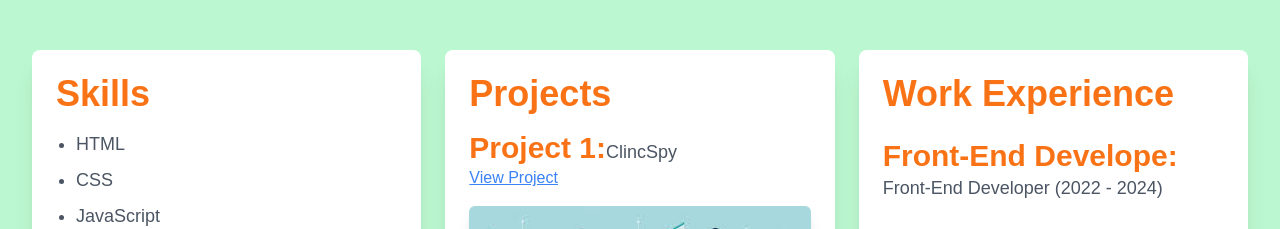
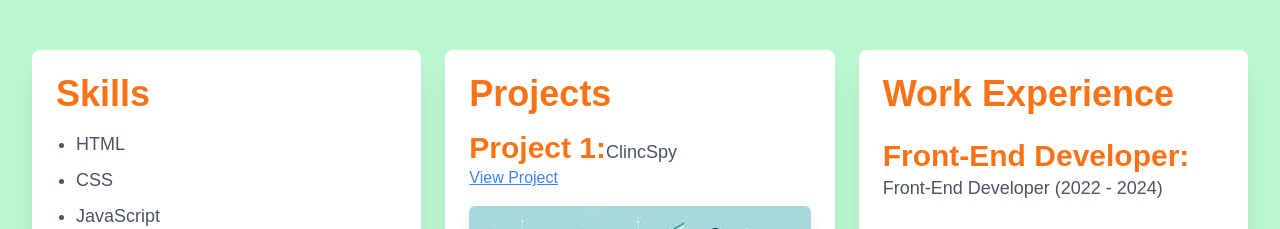
Before and after one commit to SaifD227/Saif-Ali-protfolio, a Next.js app: page / in a window 1280 px wide. Shown: the part 1180-1409 px from the top of the page. Built offline with nearby package versions, Linux system fonts and the light colour scheme.

Commit message:
developer change

```diff
--- a/app/Components/Blog.tsx
+++ b/app/Components/Blog.tsx
@@ -80,7 +80,7 @@ const Blog :React.FC = () => {
           <h2 className="text-4xl font-semibold mb-4 text-orange-500">Work Experience</h2>
           <ul className="space-y-4">
             <li>
-              <strong className="font-bold text-3xl text-orange-500">Front-End Develope:</strong><p className="text-gray-600 text-lg">Front-End Developer (2022 - 2024)
+              <strong className="font-bold text-3xl text-orange-500">Front-End Developer:</strong><p className="text-gray-600 text-lg">Front-End Developer (2022 - 2024)
              </p> <br />
               <p className="text-gray-600 text-lg">
               Responsibilities: Building responsive websites, collaborating with
```
